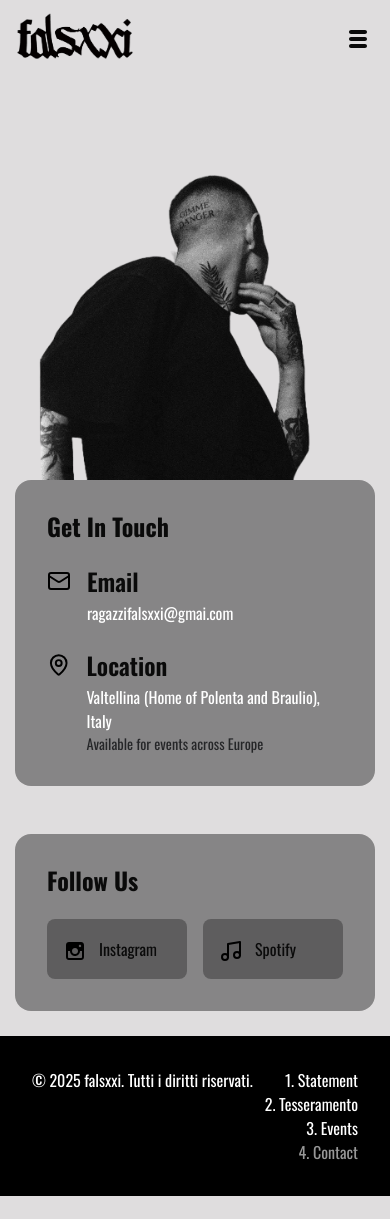
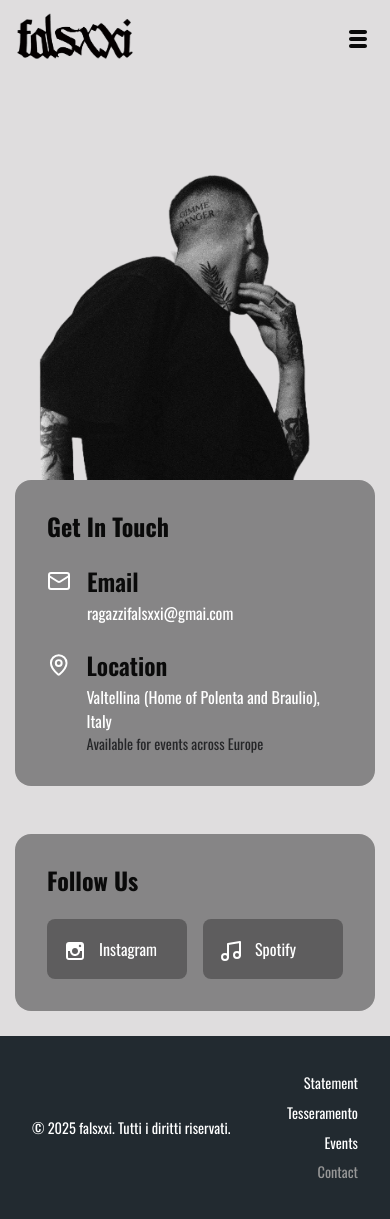
Before and after one commit to TheCodingTom/falsxxi-project, a React (Vite) app: page /contact in a window 390 px wide. Before the commit the page ends 1196 px from the top, so only its background shows below. Built offline with nearby package versions, Linux system fonts and the light colour scheme; no server answers; a web font is replaced by a local one.

Commit message:
fixed home and contact page style and responsiveness

```diff
--- a/src/App.css
+++ b/src/App.css
@@ -42,7 +42,7 @@ html {
 }
 
 .main-image {
-  max-width: 40%;
+  max-width: 34rem;
   height: auto;
   object-fit: contain;
   align-self: flex-end;
@@ -122,10 +122,22 @@ html {
 .footer {
   width: 100%;
   min-height: 150px;
-
   display: flex;
   align-items: center;
   justify-content: center;
+  font-size: 0.9em;
+}
+
+.footer-link {
+  color: white;
+  text-decoration: none;
+  margin: 4px 0;
+  font-size: 0.9rem;
+  transition: color 0.2s ease-in-out;
+}
+
+.footer-link:hover {
+  color: gray;
 }
 
 /* animation test */
--- a/src/components/Footer.tsx
+++ b/src/components/Footer.tsx
@@ -5,21 +5,20 @@ function Footer() {
     <footer
       className="footer"
       style={{
-        backgroundColor: "black",
+        backgroundColor: "#222a30",
         backgroundSize: "cover",
         backgroundPosition: "center",
         padding: "2rem",
         color: "white",
         display: "flex",
         justifyContent: "space-between",
-        alignItems: "flex-start",
+        alignItems: "center",
       }}
     >
       <p>
         &copy; {new Date().getFullYear()} falsxxi. Tutti i diritti riservati.
       </p>
 
-      {/* Right-side vertical navbar */}
       <div
         className="footer-navbar"
         style={{
@@ -29,16 +28,16 @@ function Footer() {
         }}
       >
         <NavLink className="footer-link" to="/">
-          1. Statement
+          Statement
         </NavLink>
         <NavLink className="footer-link" to="/membership">
-          2. Tesseramento
+          Tesseramento
         </NavLink>
         <NavLink className="footer-link" to="/events">
-          3. Events
+          Events
         </NavLink>
         <NavLink className="footer-link" to="/contact">
-          4. Contact
+          Contact
         </NavLink>
       </div>
     </footer>
--- a/src/styles/Contact.css
+++ b/src/styles/Contact.css
@@ -45,6 +45,7 @@
   height: 1.5rem;
   color: #000000;
   margin-top: 0.25rem;
+  color: white;
 }
 
 .item-title {
@@ -76,12 +77,11 @@
   border-radius: 0.5rem;
   transition: background 0.3s;
   text-decoration: none;
-  color: inherit;
+  color: white;
 }
 
 .social-link:hover {
   background: rgba(0, 0, 0, 0.5);
-  color: white;
 }
 
 .social-link:hover .icon {
--- a/src/styles/Dropdown.css
+++ b/src/styles/Dropdown.css
@@ -23,6 +23,7 @@
   font-size: 1.5rem;
   text-decoration: none;
   color: black;
+  transition: color 0.2s ease-in-out;
 }
 
 .navlink:hover {
--- a/src/styles/Events.css
+++ b/src/styles/Events.css
@@ -33,6 +33,7 @@
 
   gap: 1rem;
   margin-bottom: 2rem;
+  /* outline: solid black 2px; */
 }
 
 .event-highlight {
--- a/src/styles/Membership.css
+++ b/src/styles/Membership.css
@@ -4,6 +4,7 @@
   justify-self: center;
   gap: 5rem;
   align-items: center;
+  margin-top: 1rem;
 }
 
 .main-text {
```
